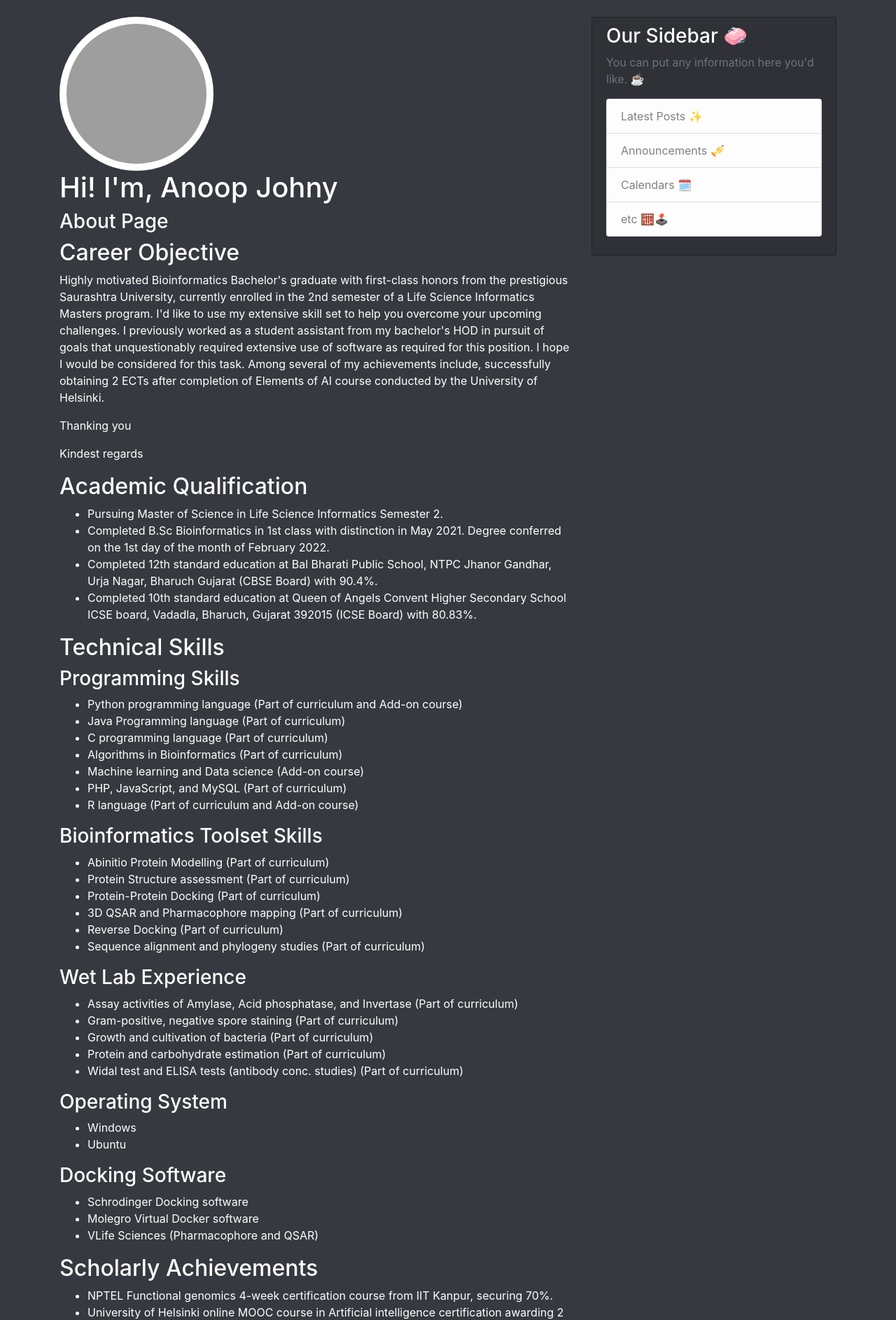
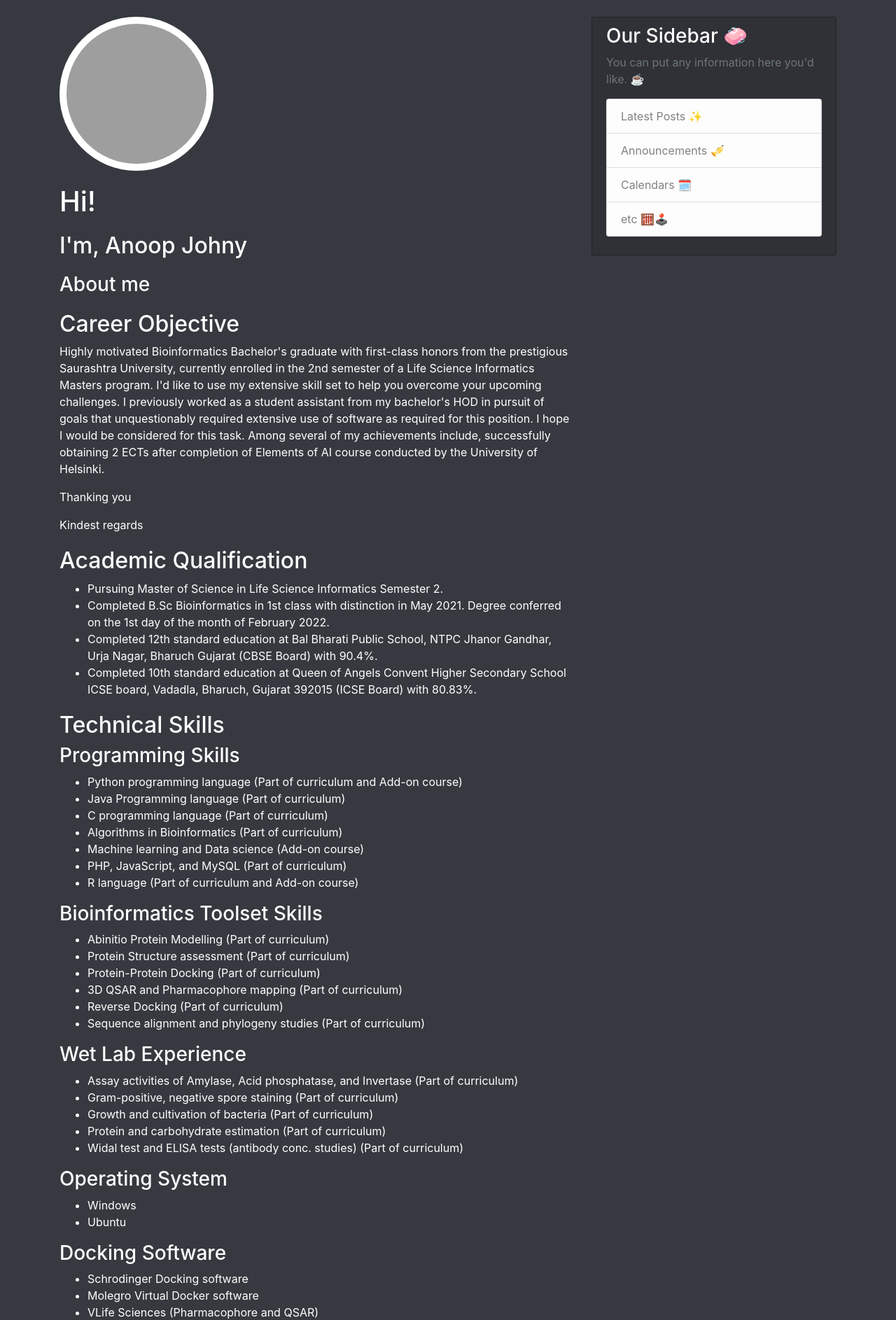
Before and after one commit to flyfir248/Blog-flask, a Flask app: template app/templates/about.html in a window 1280 px wide. Shown: the part 56-1942 px from the top of the page at 70% size. Run offline with Flask 3, Linux system fonts and the light colour scheme; the template is opened without the code that fills it, so the values that code supplies are empty; some libraries are stand-ins or nearby versions; grey boxes are pictures that could not be loaded.

Commit message:
my flask web save

```diff
--- a/app/static/main.css
+++ b/app/static/main.css
@@ -133,3 +133,7 @@ footer {
   width: 200px; /* Adjust the size as needed */
   height: 200px; /* Adjust the size as needed */
 }
+
+.block {
+    margin-bottom: 20px; /* Adjust the value as needed */
+}
--- a/app/templates/about.html
+++ b/app/templates/about.html
@@ -1,15 +1,21 @@
 {% extends "layout.html" %}
 
 {% block content %}
-    <div class="profile-image">
-        <img src="https://media.licdn.com/dms/image/D4E03AQF-W2gHL4wUYA/profile-displayphoto-shrink_400_400/0/1686424944839?e=1694044800&v=beta&t=cTWziyqfP2KnW3tDDUpC2881gddBCa9oDfer88EL_JQ" alt="Profile Image">
+    <div class="block">
+        <div class="profile-image">
+            <img src="https://media.licdn.com/dms/image/D4E03AQF-W2gHL4wUYA/profile-displayphoto-shrink_400_400/0/1686424944839?e=1694044800&v=beta&t=cTWziyqfP2KnW3tDDUpC2881gddBCa9oDfer88EL_JQ" alt="Profile Image">
+        </div>
     </div>
-    <h1>Hi!
-    I'm, Anoop Johny</h1>
-
-    <h3>About Page</h3>
-
-    <div class="info-section">
+    <div class="block">
+        <h1>Hi!</h1>
+    </div>
+    <div class="block">
+    <h2>I'm, Anoop Johny</h2>
+    </div>
+    <div class="block">
+    <h3>About me</h3>
+    </div>
+    <div class="block">
         <h2>Career Objective</h2>
         <p>
             Highly motivated Bioinformatics Bachelor's graduate with first-class honors from the prestigious Saurashtra University, currently enrolled in the 2nd semester of a Life Science Informatics Masters program. I'd like to use my extensive skill set to help you overcome your upcoming challenges. I previously worked as a student assistant from my bachelor's HOD in pursuit of goals that unquestionably required extensive use of software as required for this position. I hope I would be considered for this task. Among several of my achievements include, successfully obtaining 2 ECTs after completion of Elements of AI course conducted by the University of Helsinki.
@@ -18,7 +24,7 @@
         <p>Kindest regards</p>
     </div>
 
-    <div class="info-section">
+    <div class="block">
         <h2>Academic Qualification</h2>
         <ul>
             <li>Pursuing Master of Science in Life Science Informatics Semester 2.</li>
@@ -28,7 +34,7 @@
         </ul>
     </div>
 
-    <div class="info-section">
+    <div class="block">
         <h2>Technical Skills</h2>
         <div class="skill-category">
             <h3>Programming Skills</h3>
@@ -80,7 +86,7 @@
         </div>
     </div>
 
-    <div class="info-section">
+    <div class="block">
         <h2>Scholarly Achievements</h2>
         <ul>
             <li>NPTEL Functional genomics 4-week certification course from IIT Kanpur, securing 70%.</li>
@@ -93,7 +99,7 @@
         </ul>
     </div>
 
-    <div class="info-section">
+    <div class="block">
         <h2>Other Achievements</h2>
         <ul>
             <li>1st in Review Article Presentation 10th April 2019 organized by Dept. of Bioinformatics.</li>
@@ -101,7 +107,7 @@
         </ul>
     </div>
 
-    <div class="info-section">
+    <div class="block">
         <h2>Publications</h2>
         <ul>
             <li>Review article: AI in Healthcare; publication in Proceedings of International Science Symposium on Recent Trends in Science and Technology (8-9th April, 2021), Organized by Christ College, Rajkot & Sponsored by GUJCOST & GSBTM, Gandhinagar.</li>
@@ -109,14 +115,14 @@
         </ul>
     </div>
 
-    <div class="info-section">
+    <div class="block">
         <h2>Research Project</h2>
         <p>
             My Bachelor's program included research dissertation work involving Kabasura Kudineer and Thondasura kudineer siddha medicine effects on SARs-nCov-2 through computational drug discovery studies, including docking studies with approved drugs, small molecules, and other natural products.
         </p>
     </div>
 
-    <div class="info-section">
+    <div class="block">
         <h2>Symposium Presented and Attended</h2>
         <ul>
             <li>Science excellence-2018 state level paper presentation: Bioinformatics 20th September 2018.</li>
@@ -127,7 +133,7 @@
         </ul>
     </div>
 
-    <div class="info-section">
+    <div class="block">
         <h2>Workshops and Symposiums Attended</h2>
         <ul>
             <li>"Need for IPR in student Innovation and entrepreneurship" 10th August 2019.</li>
@@ -135,7 +141,7 @@
         </ul>
     </div>
 
-    <div class="info-section">
+    <div class="block">
         <h2>Theory of Interest</h2>
         <ul>
             <li>Applied Bioinformatics.</li>
@@ -145,7 +151,7 @@
         </ul>
     </div>
 
-    <div class="info-section">
+    <div class="block">
         <h2>Contact</h2>
         <ul>
             <li><a href="https://www.linkedin.com/in/anoop-johny-30a746181/">LinkedIn</a></li>
```
